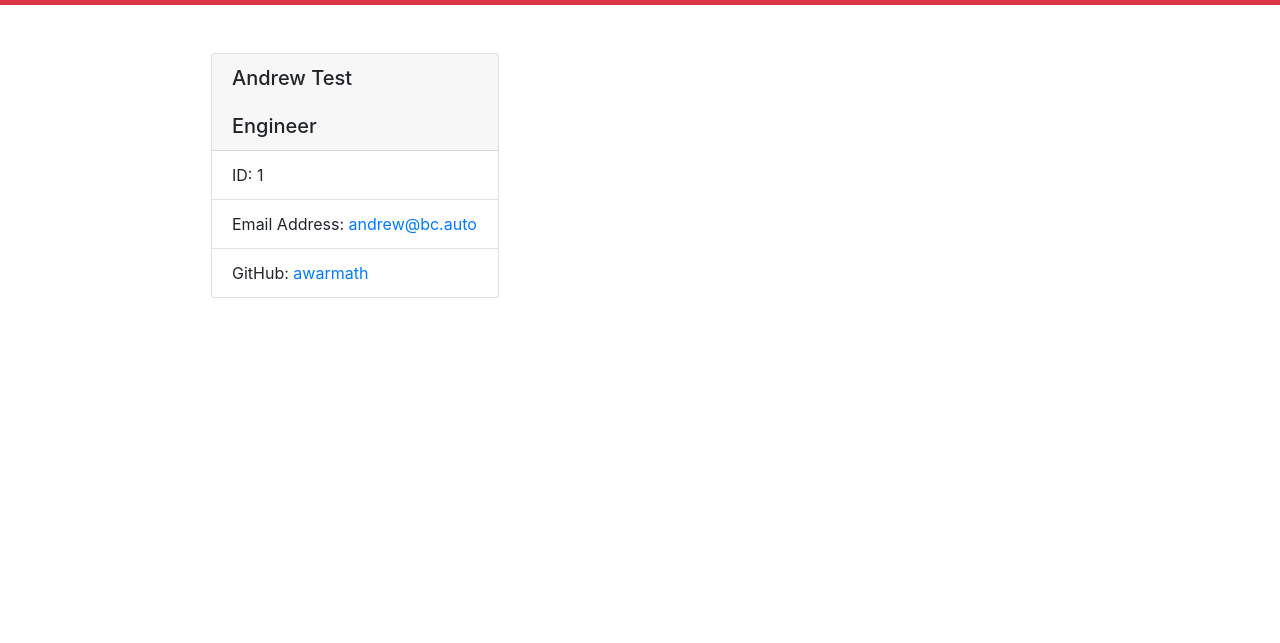
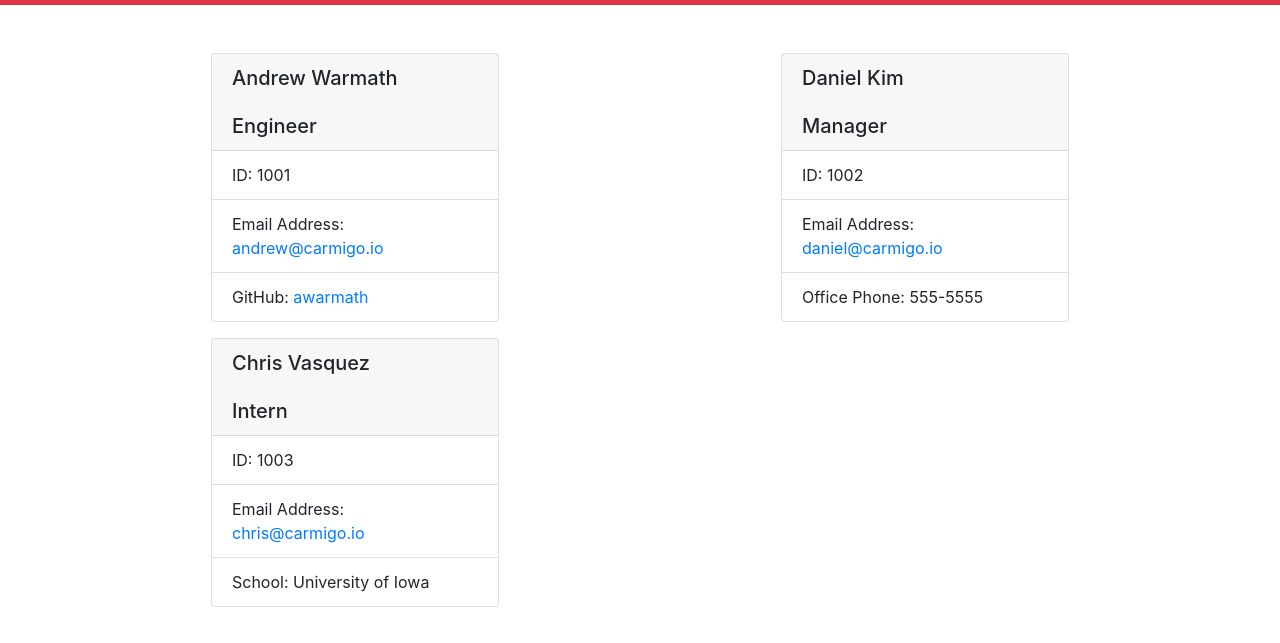
Before and after one commit to awarmath/Team-Profile-Generator, a website: page output/team.html in a window 1280 px wide. Shown: the part 51-694 px from the top of the page. Drawn offline with nearby package versions, Linux system fonts and the light colour scheme.

Commit message:
add readme

```diff
--- a/output/team.html
+++ b/output/team.html
@@ -14,11 +14,29 @@
         <div class="container">
             <div class="row"><div class="col-6">
             <div class="card mx-auto mb-3" style="width: 18rem">
-            <h5 class="card-header">Andrew Test<br /><br />Engineer</h5>
+            <h5 class="card-header">Andrew Warmath<br /><br />Engineer</h5>
             <ul class="list-group list-group-flush">
-                <li class="list-group-item">ID: 1</li>
-                <li class="list-group-item">Email Address: <a href="mailto:andrew@bc.auto">andrew@bc.auto</a></li>
+                <li class="list-group-item">ID: 1001</li>
+                <li class="list-group-item">Email Address: <a href="mailto:andrew@carmigo.io">andrew@carmigo.io</a></li>
                 <li class="list-group-item">GitHub: <a href="https://github.com/awarmath/">awarmath</a></li>
+            </ul>
+            </div>
+        </div><div class="col-6">
+            <div class="card mx-auto mb-3" style="width: 18rem">
+            <h5 class="card-header">Daniel Kim<br /><br />Manager</h5>
+            <ul class="list-group list-group-flush">
+                <li class="list-group-item">ID: 1002</li>
+                <li class="list-group-item">Email Address: <a href="mailto:daniel@carmigo.io">daniel@carmigo.io</a></li>
+                <li class="list-group-item">Office Phone: 555-5555</li>
+            </ul>
+            </div>
+        </div><div class="col-6">
+            <div class="card mx-auto mb-3" style="width: 18rem">
+            <h5 class="card-header">Chris Vasquez<br /><br />Intern</h5>
+            <ul class="list-group list-group-flush">
+                <li class="list-group-item">ID: 1003</li>
+                <li class="list-group-item">Email Address: <a href="mailto:chris@carmigo.io">chris@carmigo.io</a></li>
+                <li class="list-group-item">School: University of Iowa</li>
             </ul>
             </div>
         </div> </div>
```
Also changed, not shown: README.md, assets/HTML.png (added), assets/Terminal.png (added).
